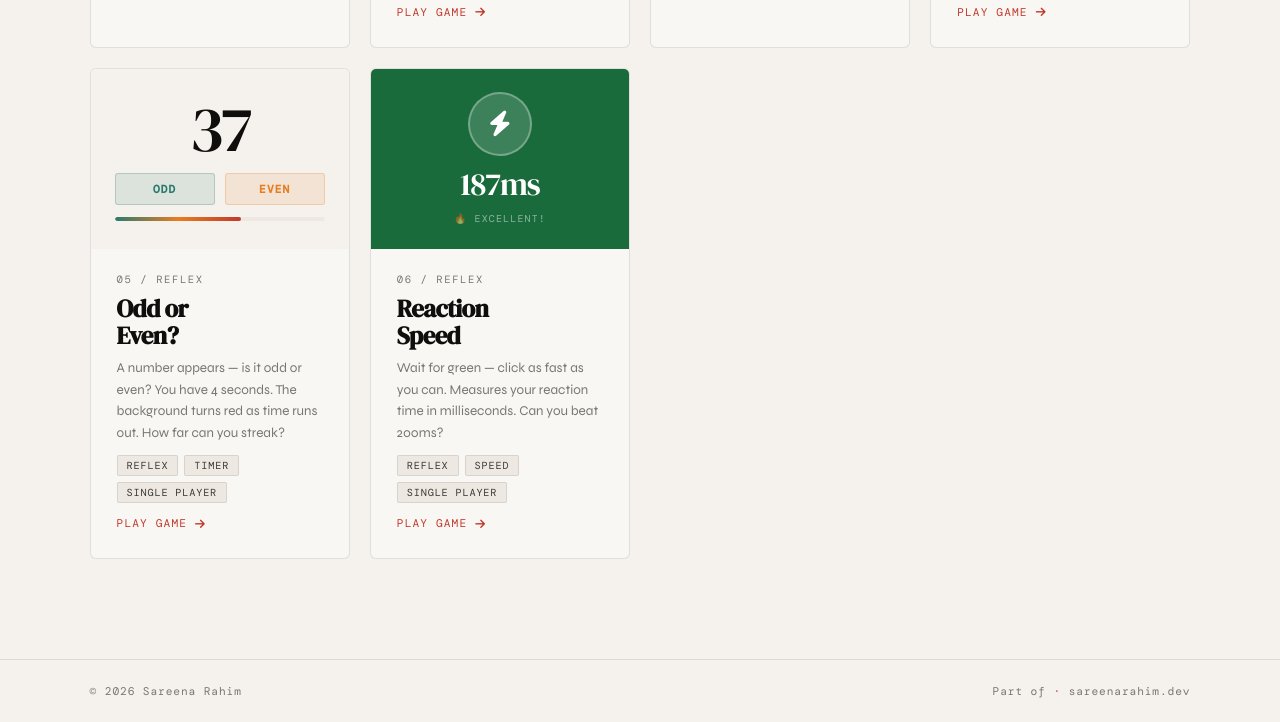
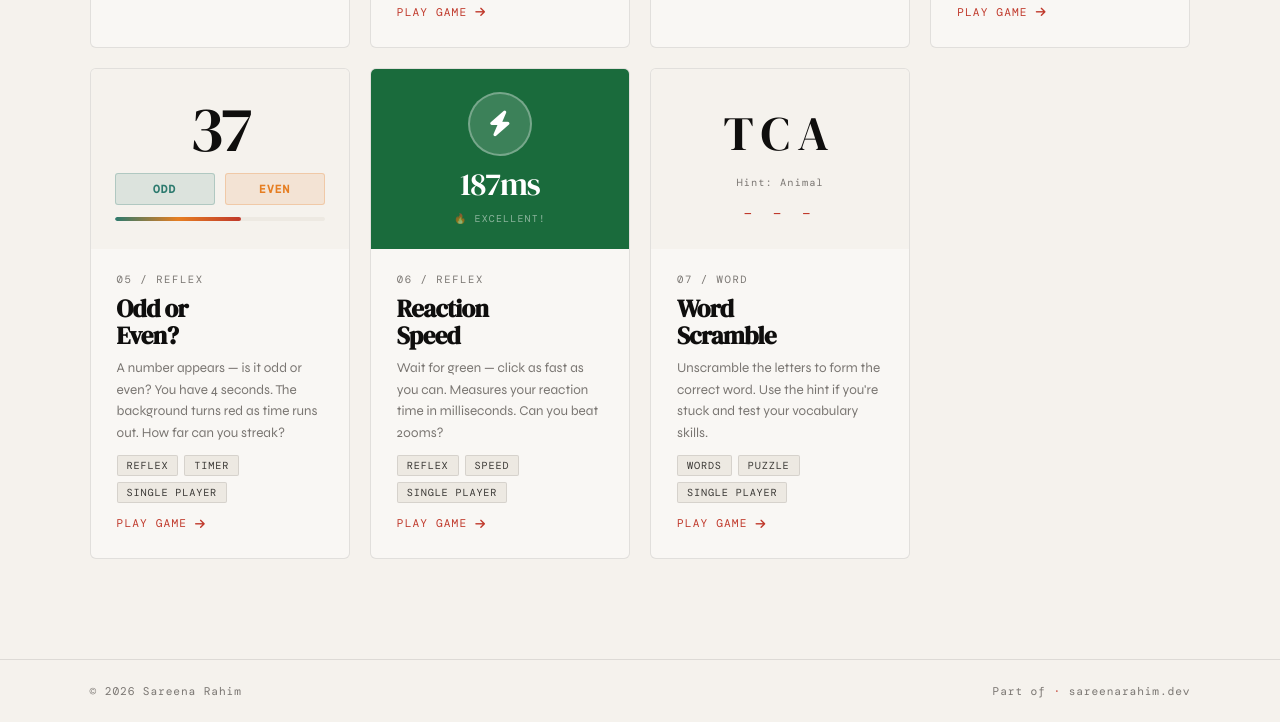
Before and after one commit to sareena-rahim/personal-website, a plain HTML site: page games/index.html in a window 1280 px wide. Shown: the part 849-1571 px from the top of the page. Drawn offline with nearby package versions, Linux system fonts and the light colour scheme; a web font is replaced by a local one.

Commit message:
Add Word Scramble game and update game count to 07

```diff
--- a/games/index.html
+++ b/games/index.html
@@ -222,6 +222,39 @@
         .reaction-time { font-family: 'DM Serif Display', serif; font-size: 2rem; color: #fff; letter-spacing: -0.03em; line-height: 1; }
         .reaction-label { font-family: 'DM Mono', monospace; font-size: 0.62rem; letter-spacing: 0.12em; text-transform: uppercase; color: rgba(255,255,255,0.5); }
 
+        /* Word Scramble */
+        .banner-scramble {
+            background: #f5f2ed;
+        }
+
+        .scramble-scene{
+            display:flex;
+            flex-direction:column;
+            align-items:center;
+            gap:10px;
+        }
+
+        .scramble-word{
+            font-family:'DM Serif Display',serif;
+            font-size:3rem;
+            letter-spacing:8px;
+            color:var(--ink);
+        }
+
+        .scramble-hint{
+            font-family:'DM Mono',monospace;
+            font-size:0.65rem;
+            letter-spacing:0.1em;
+            color:var(--ink-muted);
+        }
+
+        .scramble-input{
+            font-family:'DM Mono',monospace;
+            font-size:0.9rem;
+            letter-spacing:6px;
+            color:var(--accent);
+        }
+
         /* Shared hover overlay */
         .banner-overlay { position: absolute; inset: 0; background: rgba(192,57,43,0.08); opacity: 0; transition: opacity 0.3s; display: flex; align-items: center; justify-content: center; }
         .banner-overlay span { font-family: 'DM Mono', monospace; font-size: 0.75rem; letter-spacing: 0.15em; text-transform: uppercase; color: white; background: var(--accent); padding: 8px 20px; border-radius: 2px; transform: translateY(10px); transition: transform 0.3s ease; }
@@ -275,7 +308,7 @@
         <h1>Inter&shy;active <em>Games</em></h1>
         <div class="page-hero-meta">
             <p>Logic-based browser games. No installs. Play right here.</p>
-            <span class="game-count">06 Games</span>
+            <span class="game-count">07 Games</span>
         </div>
     </div>
 
@@ -430,6 +463,32 @@
                 </div>
             </a>
 
+            <!-- 07 Word Scramble -->
+            <a href="word-scramble/index.html" class="game-card fade-in" style="transition-delay:0.42s;">
+                <div class="game-banner banner-scramble">
+                    <div class="scramble-scene">
+                        <div class="scramble-word">TCA</div>
+                        <div class="scramble-hint">Hint: Animal</div>
+                        <div class="scramble-input">_ _ _</div>
+                    </div>
+                    <div class="banner-overlay"><span>Play Now</span></div>
+                </div>
+
+                <div class="game-body">
+                    <div class="game-num">07 / Word</div>
+                    <h2>Word<br>Scramble</h2>
+                    <p>Unscramble the letters to form the correct word. Use the hint if you're stuck and test your vocabulary skills.</p>
+
+                    <div class="game-tags">
+                        <span class="tag">Words</span>
+                        <span class="tag">Puzzle</span>
+                        <span class="tag">Single Player</span>
+                    </div>
+
+                    <span class="play-link">Play Game <i class="fas fa-arrow-right"></i></span>
+                </div>
+            </a>
+
         </div>
     </div>
 
```
